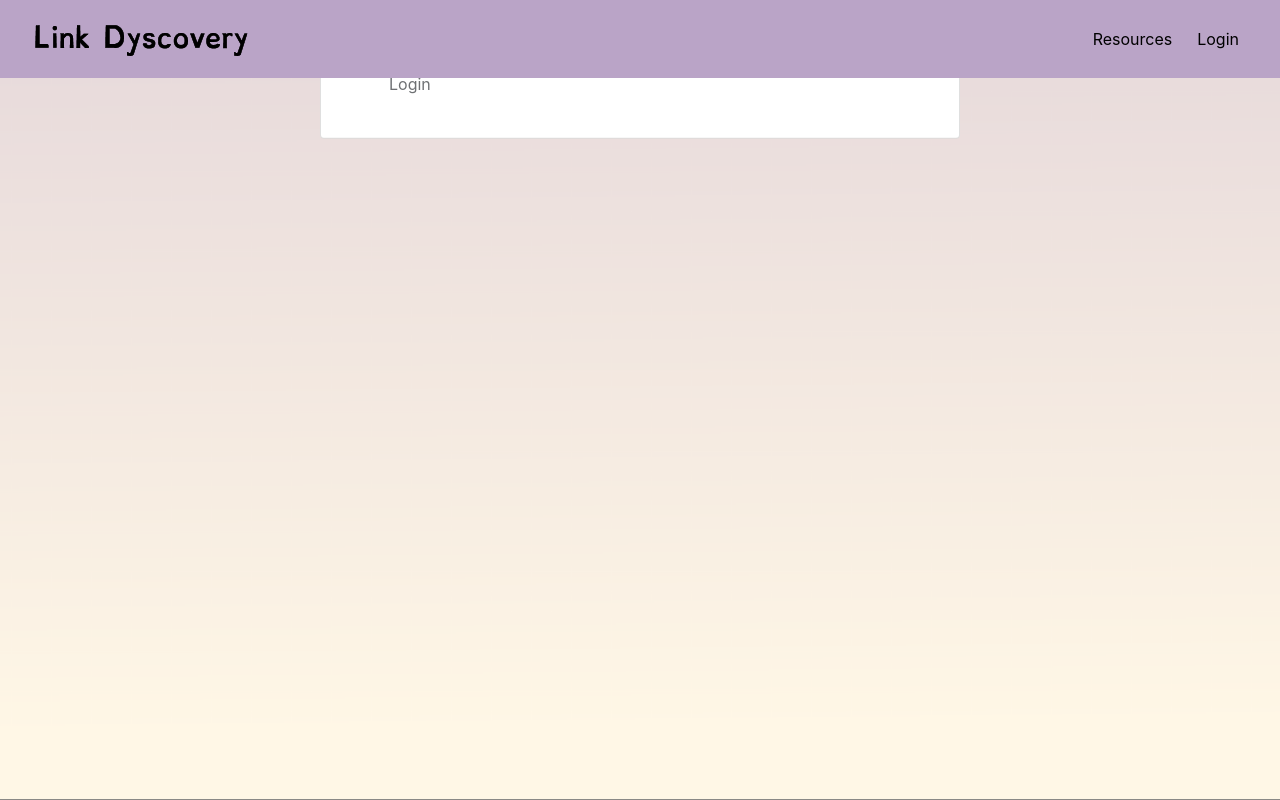
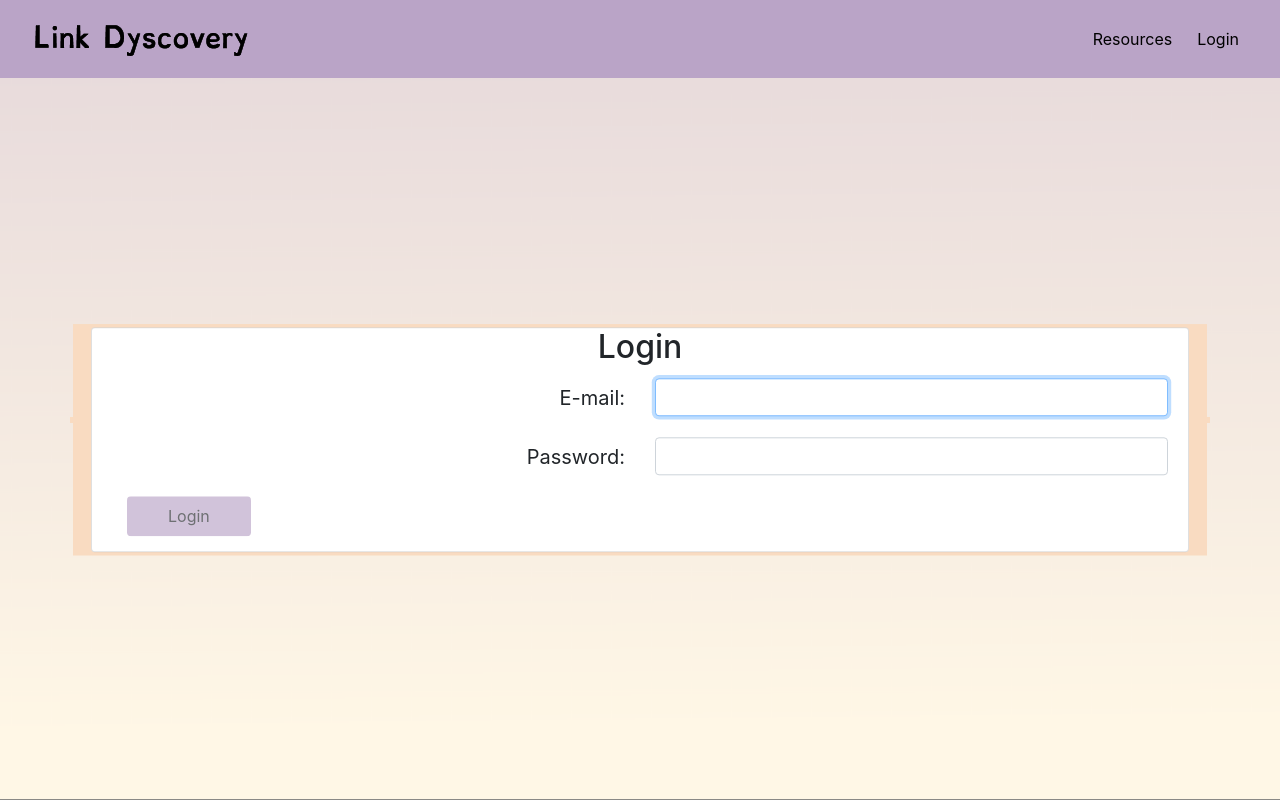
Before and after one commit to erinleecrocker/link-dyscovery, a React (Create React App) app in the folder client/: page /login in a window 1280 px wide. Built offline with nearby package versions, Linux system fonts and the light colour scheme.

Commit message:
updated navbar css, loginCard CSS, and submitbutton CSS

```diff
--- a/client/src/components/LoginCard/Login.css
+++ b/client/src/components/LoginCard/Login.css
@@ -1,4 +1,4 @@
-.card{
+.container{
     width: 40rem;
     border: solid #F9DBC1;
     background-color: #F9DBC1;
@@ -6,7 +6,9 @@
     top: 50%;
     left: 50%;
     margin-right: -50%;
-    transform: translate(-50%, -50%)
+    transform: translate(-50%, -50%);
+    margin-top: 20px;
+    margin-bottom: 20px;
 }
 h2{
     text-align: center;
@@ -14,3 +16,17 @@ h2{
 /* .card{
     text-align: auto;
 } */
+.card-body{
+    width: 40rem;
+    border: solid #F9DBC1;
+    background-color: #F9DBC1;
+    /* position: absolute;
+    top: 50%;
+    left: 50%;
+    margin-right: -50%;
+    transform: translate(-50%, -50%) */
+}
+.card{
+    border: solid #F9DBC1;
+    background-color: #F9DBC1;
+}
--- a/client/src/components/LoginCard/LoginCard.jsx
+++ b/client/src/components/LoginCard/LoginCard.jsx
@@ -4,14 +4,14 @@ import "./Login.css";
 //Container for the table
 function LoginCard(props) {
   return (
-
+    <div className="container login-container">
       <div className="card">
-        <div className="card-body">
+        {/* <div className="card-body"> */}
           <h2 className="card-title">Login</h2>
           <div className="card-text">{props.children}</div>
         </div>
         </div>
-
+        // </div>
   );
 }
 
--- a/client/src/components/Navbar/Navbar.css
+++ b/client/src/components/Navbar/Navbar.css
@@ -1,7 +1,8 @@
 /* navbar background color */
 .navbar {
     background-color:#BAA4C7;
-    margin-bottom: 40px;
+    /* margin-bottom: 40px;
+    position: fixed; */
 }
 /* heading for navbar */
 img {
--- a/client/src/components/Submit Button/SubmitButton.css
+++ b/client/src/components/Submit Button/SubmitButton.css
@@ -1,14 +1,14 @@
 .btn-submit{
-    background-color: #BAA4C7;
-    margin: 15px;
-    padding: 7px 40px;
-    text-align: center;
+    background-color: #BAA4C7 !important;
+    margin: 15px !important;
+    padding: 7px 40px !important;
+    text-align: center !important;
     text-decoration: none;
     /* display: inline-block; */
     font-size: 16px;
-    align-content: center;
-    align-items: center;
-    display: flex;
-    justify-content: center;
-    align-items: center;
+    align-content: center !important;
+    align-items: center !important;
+    display: flex !important;
+    justify-content: center !important;
+    align-items: center !important;
 }
--- a/client/src/pages/Home.js
+++ b/client/src/pages/Home.js
@@ -4,13 +4,15 @@ import '../components/HomePageContainer/HomePageContainer.css';
 import Navbar from "../components/Navbar/Navbar";
 import Footer from "../components/Footer/Footer";
 import LargeButton from "../components/LargeButton/LargeButton";
+import LoginCard from "../components/LoginCard/LoginCard"
 
 
 const Home = () => {
   return (
     <div>
-        <Navbar/>
+        {/* <Navbar/> */}
       <div className="container">
+      <LoginCard>
       <div className="row heading-row align-items-center">
             <img id="main-img" src={MainLogo} />
             <p>Communicating Differently Together</p>
@@ -48,7 +50,9 @@ const Home = () => {
             </div>
           </div>
         </div>
+        </LoginCard>
       </div>
+
       <Footer/>
     </div>
   );
--- a/client/src/pages/Login.js
+++ b/client/src/pages/Login.js
@@ -18,7 +18,8 @@ export default function Login() {
 
     return (
         <>
-         <div className="Login">
+         {/* <div className="Login"> */}
+         <div className="container">
         <LoginCard>
 
         <form onSubmit={handleSubmit}>
```
